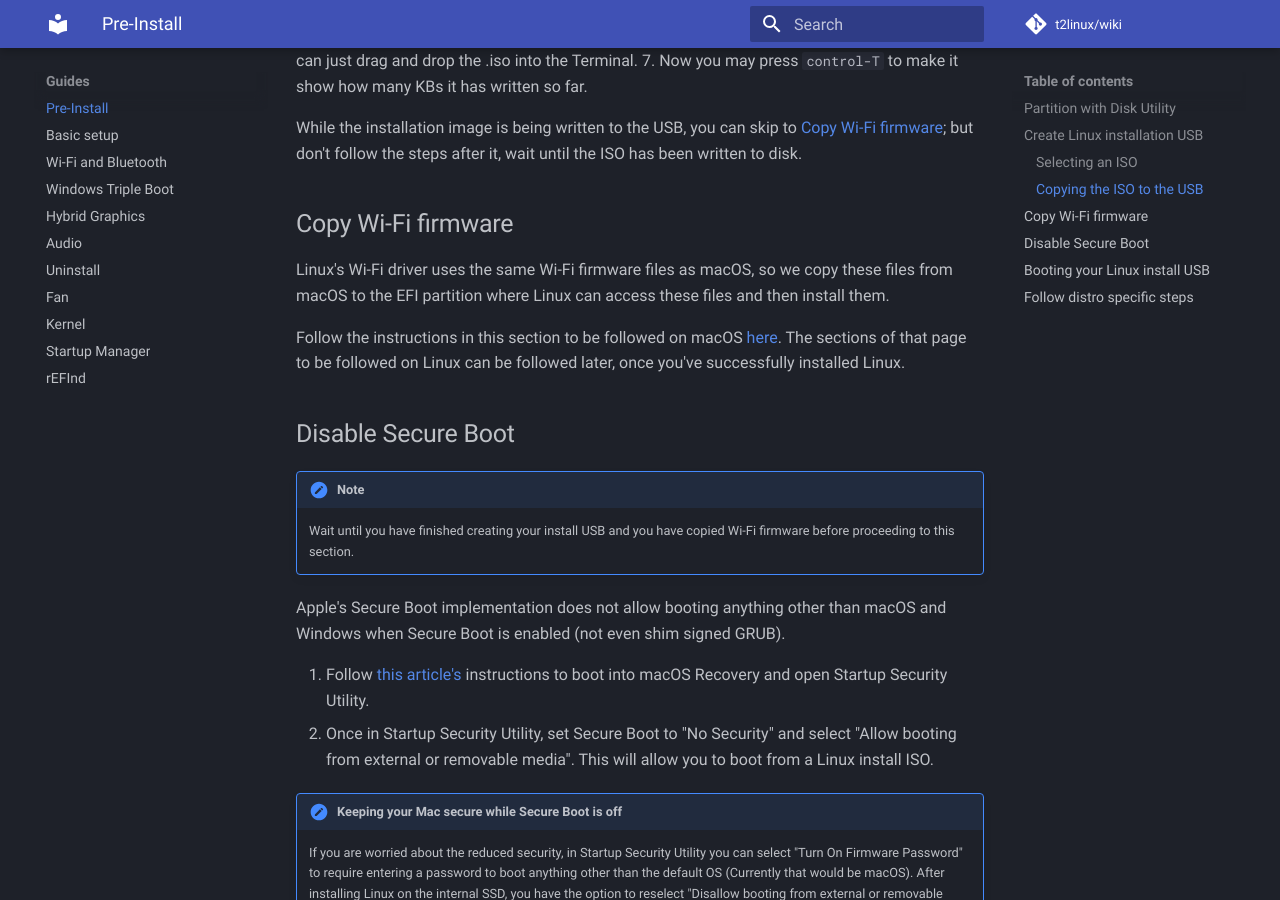
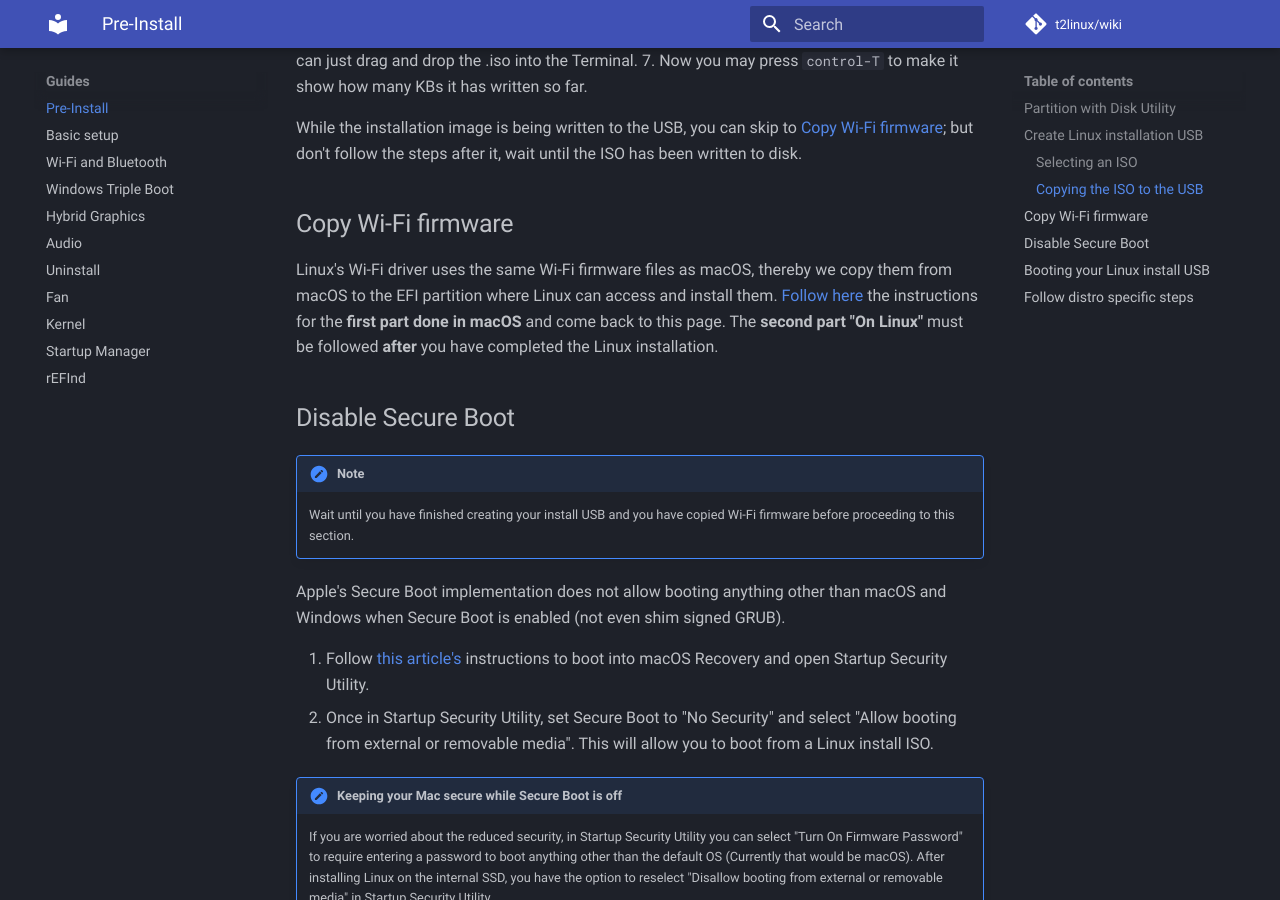
Before and after one commit to t2linux/wiki, an MkDocs documentation site: the page built from docs/guides/preinstall.md, in a window 1280 px wide and 900 px high, scrolled down 1966 px. Built offline with MkDocs 1.6.1 and Material for MkDocs 9.7.7, drawn with Linux system fonts in a browser that asks for light colours; comment, search, counter and statistics services are not loaded.

Commit message:
Wi-Fi firmware rework and format

```diff
--- a/docs/guides/preinstall.md
+++ b/docs/guides/preinstall.md
@@ -59,9 +59,9 @@ While the installation image is being written to the USB, you can skip to [Copy
 
 ## Copy Wi-Fi firmware
 
-Linux's Wi-Fi driver uses the same Wi-Fi firmware files as macOS, so we copy these files from macOS to the EFI partition where Linux can access these files and then install them.
-
-Follow the instructions in this section to be followed on macOS [here](https://wiki.t2linux.org/guides/wifi-bluetooth/#on-macos). The sections of that page to be followed on Linux can be followed later, once you've successfully installed Linux.
+Linux's Wi-Fi driver uses the same Wi-Fi firmware files as macOS, thereby we copy them from macOS to the EFI partition where Linux can access and install them.
+[Follow here](https://wiki.t2linux.org/guides/wifi-bluetooth/#on-macos) the instructions for the **first part done in macOS** and come back to this page.
+The **second part "On Linux"** must be followed **after** you have completed the Linux installation.
 
 ## Disable Secure Boot
 
```
